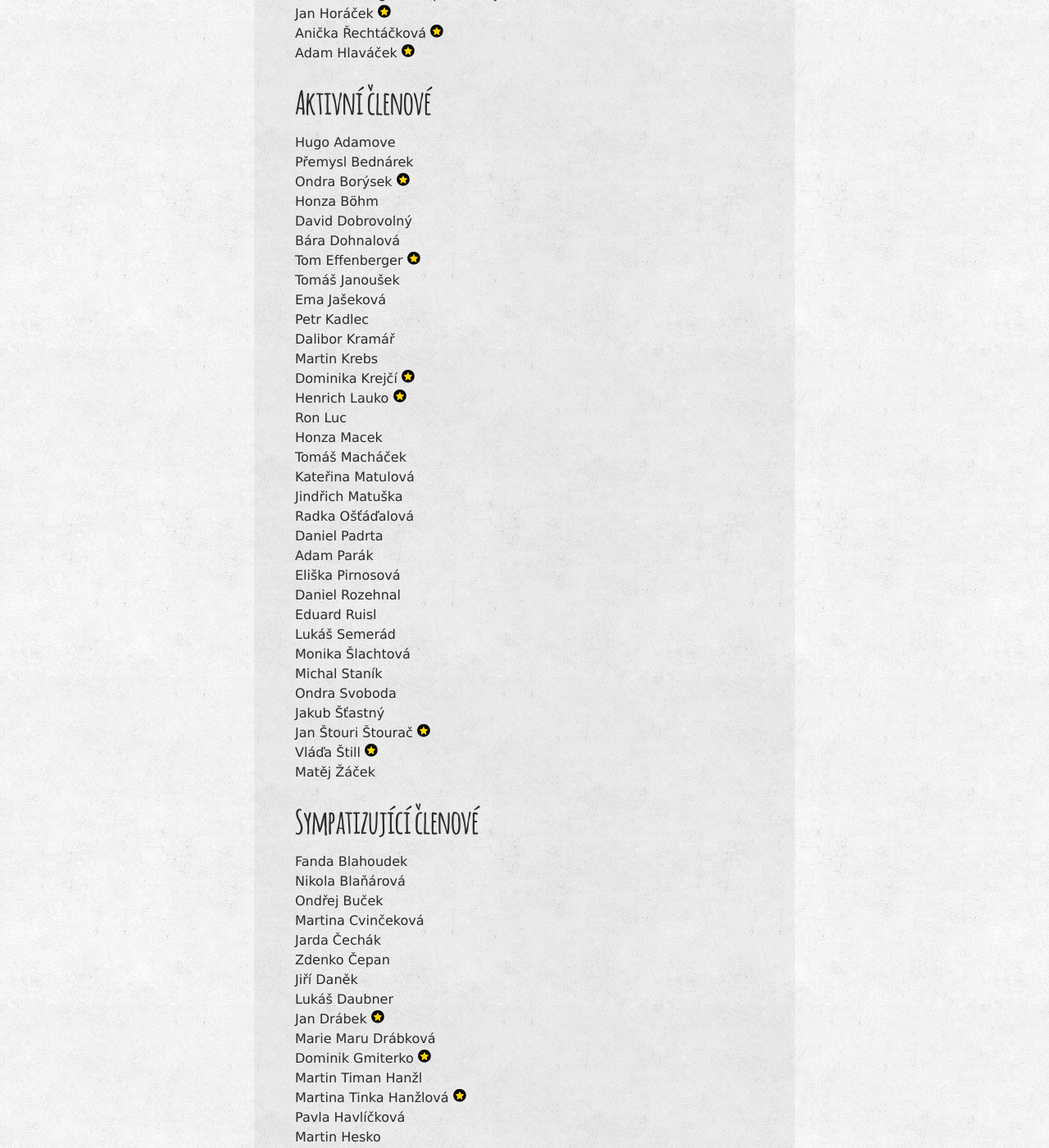
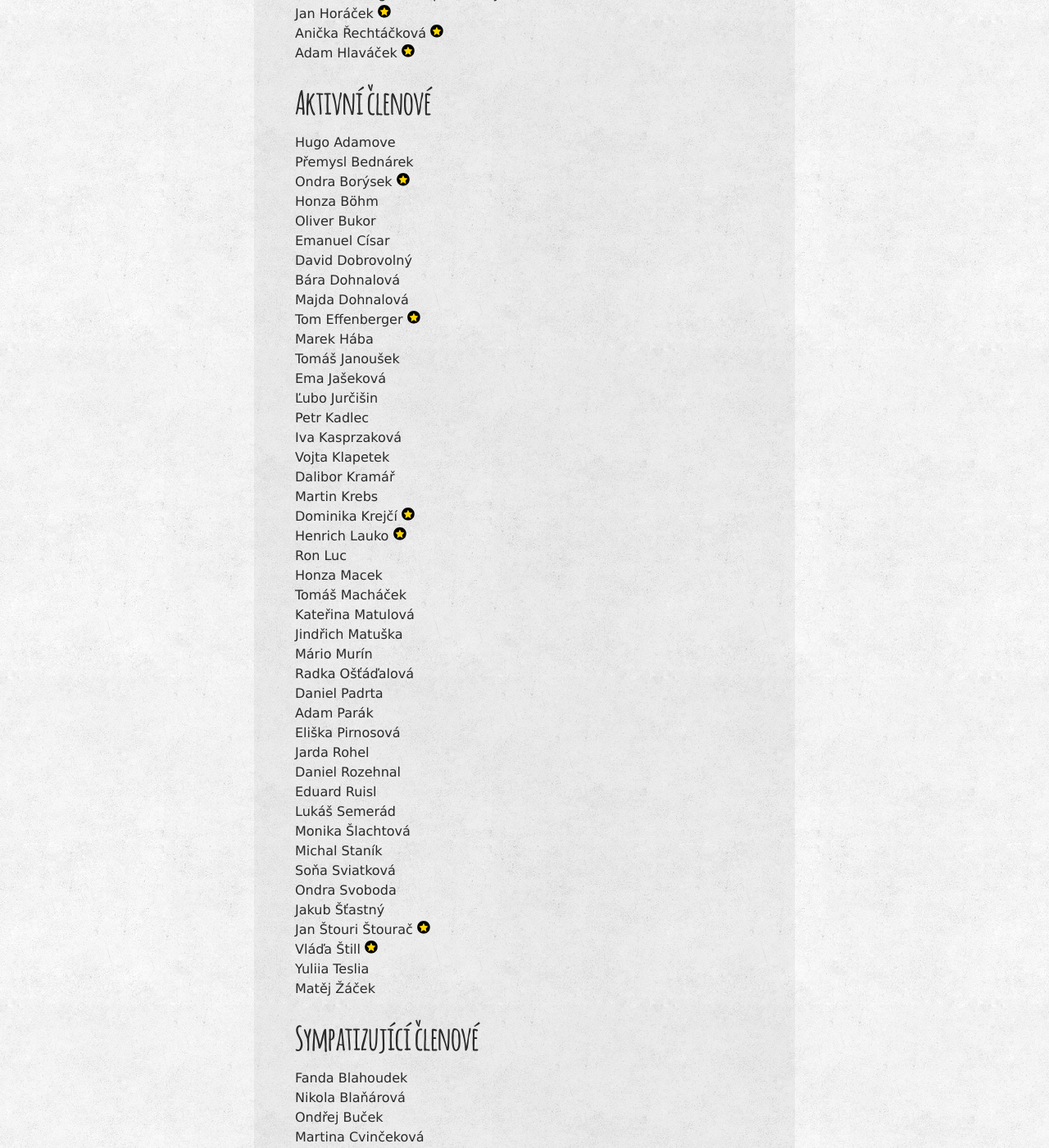
Before and after one commit to zverinec/zverinec-web, a Jekyll site: the page built from _pages/members.md, in a window 1280 px wide and 1400 px high, scrolled down 575 px. Shown: the whole window at 82% size. Built offline with Jekyll 4.4.1, drawn with Linux system fonts in a browser that asks for light colours; comment, search, counter and statistics services are not loaded.

Commit message:
Add new members from K-SCUK

```diff
--- a/_pages/members.md
+++ b/_pages/members.md
@@ -19,12 +19,19 @@ Hugo Adamove<br/>
 Přemysl Bednárek<br/>
 Ondra Borýsek <img src="img/rad.svg" class="rad" title="Řád přítele severské zvěře za vzornou garanci KSI, dlouholetou archeologicko-inovativní práci na webu KSI, extrémní nasazení v každé příležitosti a realizaci dlouho zvažované síťové vlny" /><br/>
 Honza Böhm<br/>
+Oliver Bukor<br/>
+Emanuel Císar<br/>
 David Dobrovolný<br/>
 Bára Dohnalová<br/>
+Majda Dohnalová<br/>
 Tom Effenberger <img src="img/rad.svg" class="rad" title="Řád přítele severské zvěře za hrdinský přínos KSI a stvoření NP hry" /><br/>
+Marek Hába<br/>
 Tomáš Janoušek<br/>
 Ema Jašeková<br/>
+Ľubo Jurčišin<br/>
 Petr Kadlec<br/>
+Iva Kasprzaková<br/>
+Vojta Klapetek<br/>
 Dalibor Kramář<br/>
 Martin Krebs<br/>
 Dominika Krejčí <img src="img/rad.svg" class="rad" title="Řád přítele severské zvěře za vynikající prvoorganizace velké akce (InterSoB)" /><br/>
@@ -34,19 +41,23 @@ Honza Macek<br/>
 Tomáš Macháček<br/>
 Kateřina Matulová<br/>
 Jindřich Matuška<br/>
+Mário Murín<br/>
 Radka Ošťáďalová<br/>
 Daniel Padrta<br/>
 Adam Parák<br/>
 Eliška Pirnosová<br/>
+Jarda Rohel<br/>
 Daniel Rozehnal<br/>
 Eduard Ruisl<br/>
 Lukáš Semerád<br/>
 Monika Šlachtová<br/>
 Michal Staník<br/>
+Soňa Sviatková<br/>
 Ondra Svoboda<br/>
 Jakub Šťastný<br/>
 Jan Štouri Štourač <img src="img/rad.svg" class="rad" title="Řád přítele severské zvěře za práci na back-endu KSI webu" /><br/>
 Vláďa Štill <img src="img/rad.svg" class="rad" title="Řád přítele severské zvěře za mimořádný nekromantický počin oživení InterLoSa" /><br/>
+Yuliia Teslia<br/>
 Matěj Žáček<br/>
 
 
```
